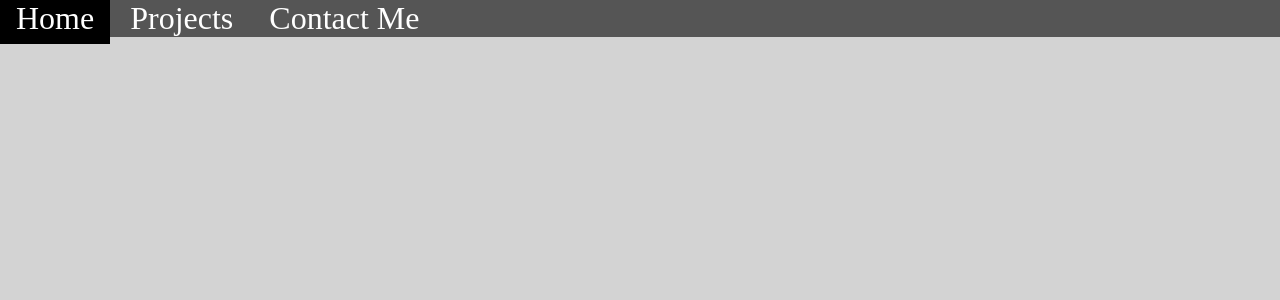
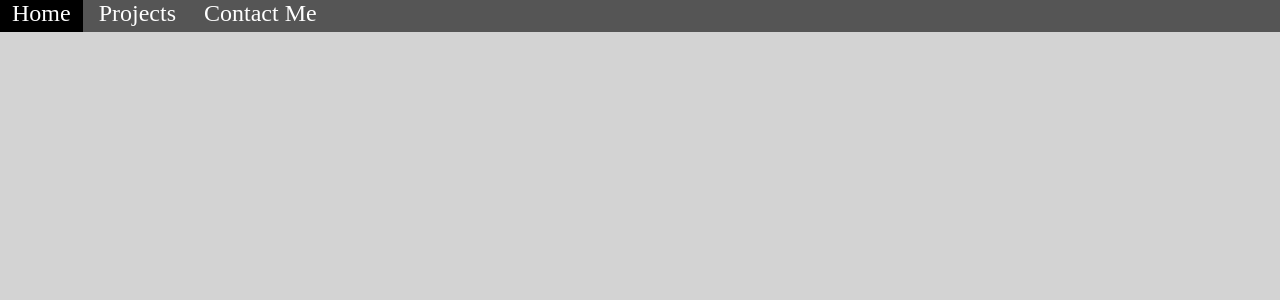
Before and after one commit to matthew-oberg/oberg.us, a PHP site: page / in a window 1280 px wide. Shown: the top 300 px of the page. Run offline with PHP 8.4, Linux system fonts and the light colour scheme.

Commit message:
Menu resizing

```diff
--- a/style.css
+++ b/style.css
@@ -8,6 +8,7 @@ body {
     background-color: #555555;
     margin: 0;
     padding: 0;
+    height: 2em;
 }
 
 #menu a {
@@ -16,7 +17,7 @@ body {
     padding-top: 0.25em;
     padding-left: 0.5em;
     padding-right: 0.5em;
-    font-size: 2em;
+    font-size: 1.5em;
     text-decoration: none;
 }
 
```
